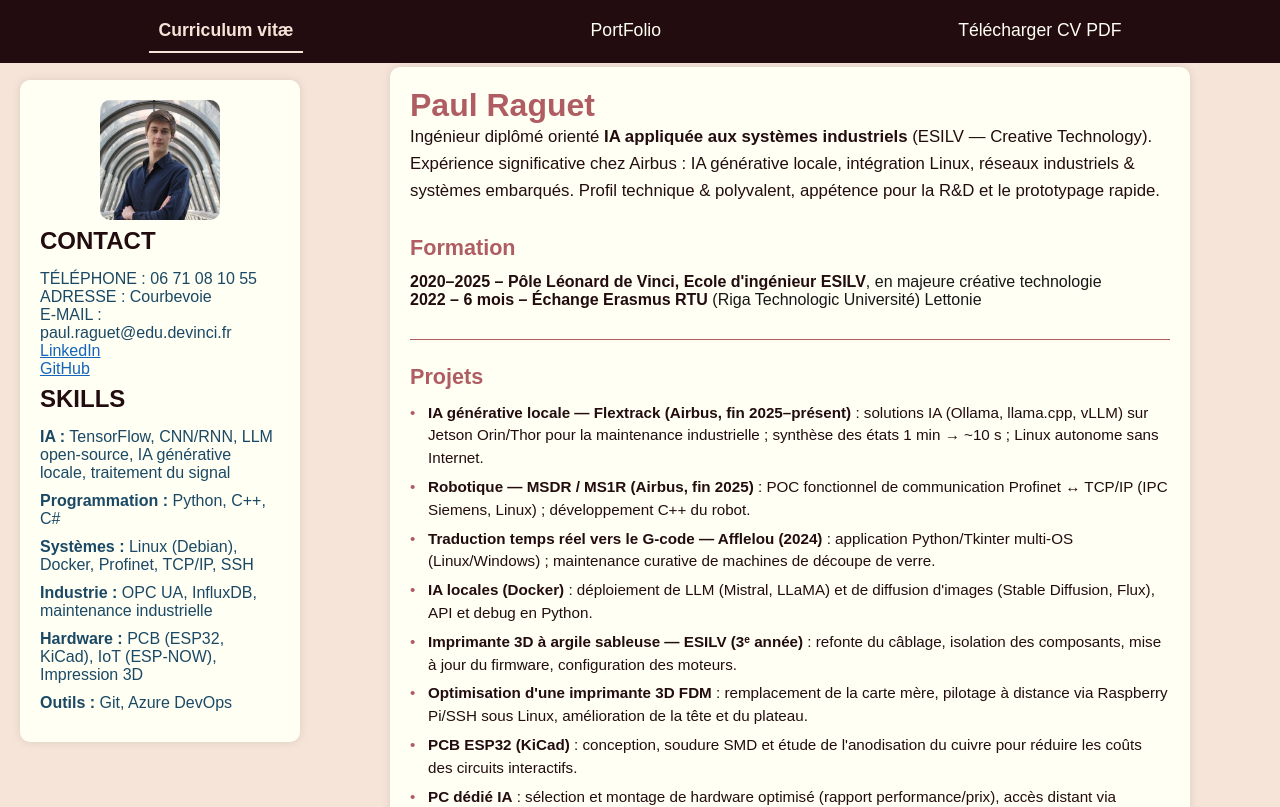
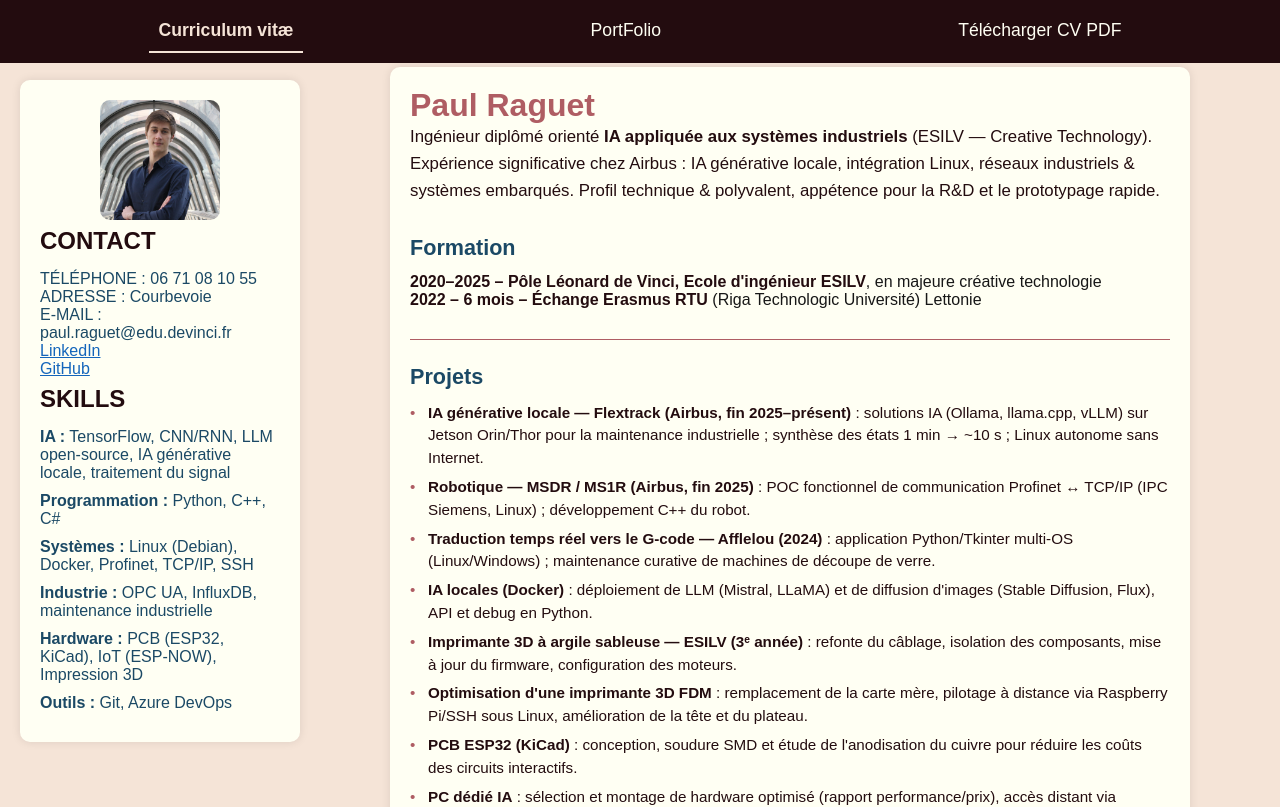
Before and after one commit to PaulQuiDev/WebDev, a Next.js app: page / in a window 1280 px wide. Shown: the top 807 px of the page. Built offline with nearby package versions, Linux system fonts and the light colour scheme.

Commit message:
Home: sous-titres de section (Formation/Projets/Parcours/Vie Associative) en bleu #1B4965
Reprend la teinte bleue de l'ancienne palette pour les titres de section : plus de nuance et de lisibilité (distinction avec le titre principal rose et le texte corps).

```diff
--- a/app/page.module.css
+++ b/app/page.module.css
@@ -137,7 +137,7 @@
 }
 
 .heading {
-  color: #AF5D63;
+  color: #1B4965;
   font-size: 1.35rem;
   margin: 0 0 12px 0;
 }
```
